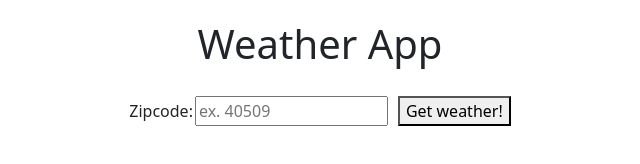
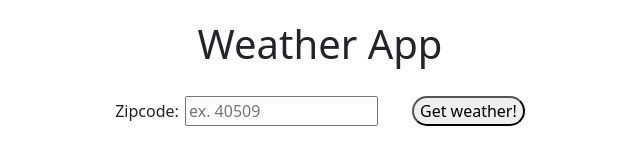
Before and after one commit to blair-cannon/weather-app, a website with bundled scripts: page index.html in a window 1280 px wide. Shown: the whole page, without its empty margins (320-960 px from the left). Built offline with nearby package versions, Linux system fonts and the light colour scheme; files whose address does not match are found by name.

Commit message:
update spacing

```diff
--- a/index.html
+++ b/index.html
@@ -12,10 +12,23 @@
     <div id="headWrapper">
         <h1 id="header" class="text-center">Weather App</h1>
         <div class="d-flex align-items-center justify-content-center ">
-            <label for="zipcodeBox">Zipcode:</label>
-            <input type="text" id="zipcodeInput" label="Zipcode:" minlength="5" maxlength="5" size="15" placeholder="ex. 40509">
-            <button id="button">Get weather!</button>
-            <p id="helperText" >The input should be a 5-digit zipcode and should not contain letters or symbols.</p>
+
+          <div class="container">
+            <div class="row justify-content-md-center">
+              <div class="col-md-auto">
+                <label for="zipcodeBox">Zipcode:</label>
+                <input type="text" id="zipcodeInput" label="Zipcode:" minlength="5" maxlength="5" size="15" placeholder="ex. 40509">
+              </div>
+              <div class="col-md-auto">
+                <button id="button" class="rounded-pill">Get weather!</button>
+              </div>
+            </div>
+            <div class="row">
+              <div class="col">
+                <p id="helperText" class="bg-warning text-dark ">The input should be a 5-digit zipcode and should not contain letters or symbols.</p>
+              </div>
+            </div>
+          </div>
         </div>
     </div>
     <div id="weatherContainer" class="d-flex justify-content-center m-3">
```
